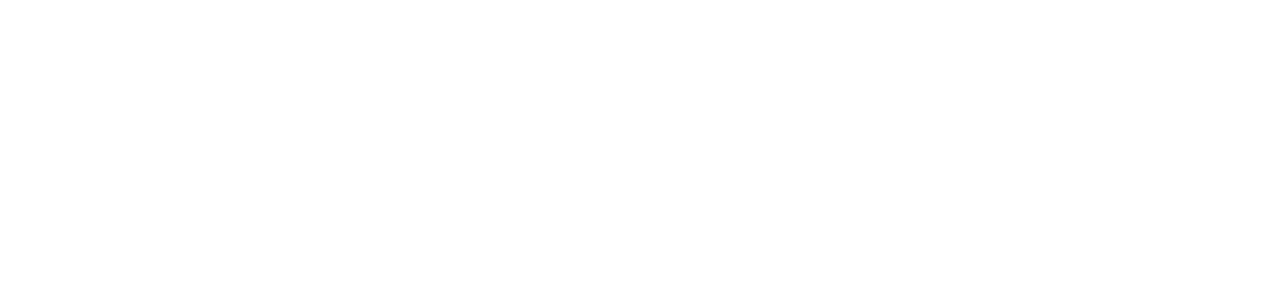
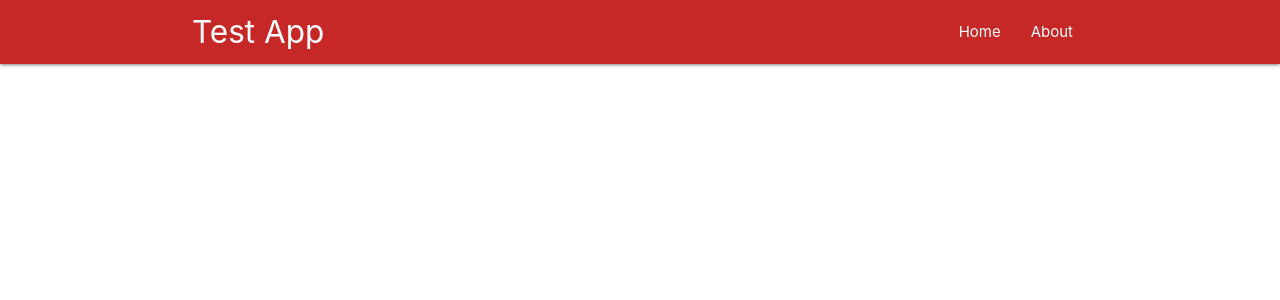
Before and after one commit to KeithChasen/react-test-app-next, a React (Create React App) app: page / in a window 1280 px wide. Shown: the top 300 px of the page. Built offline with nearby package versions, Linux system fonts and the light colour scheme.

Commit message:
basic navbar

```diff
--- a/src/App.js
+++ b/src/App.js
@@ -1,11 +1,12 @@
 import React, { Component } from 'react';
 import 'materialize-css/dist/css/materialize.min.css';
+import Navbar from './components/Navbar'
 
 class App extends Component {
   render() {
     return (
       <div className="App">
-
+        <Navbar />
       </div>
     );
   }
--- /dev/null
+++ b/src/components/Navbar.js
@@ -0,0 +1,21 @@
+import React from 'react'
+
+const Navbar = () => {
+    return(
+       <nav className="nav-wrapper red darken-3">
+           <div className="container">
+               <a className="brand-logo">Test App</a>
+               <ul className="right">
+                   <li>
+                       <a href="/">Home</a>
+                   </li>
+                   <li>
+                       <a href="/about">About</a>
+                   </li>
+               </ul>
+           </div>
+       </nav>
+    )
+}
+
+export default Navbar
```
